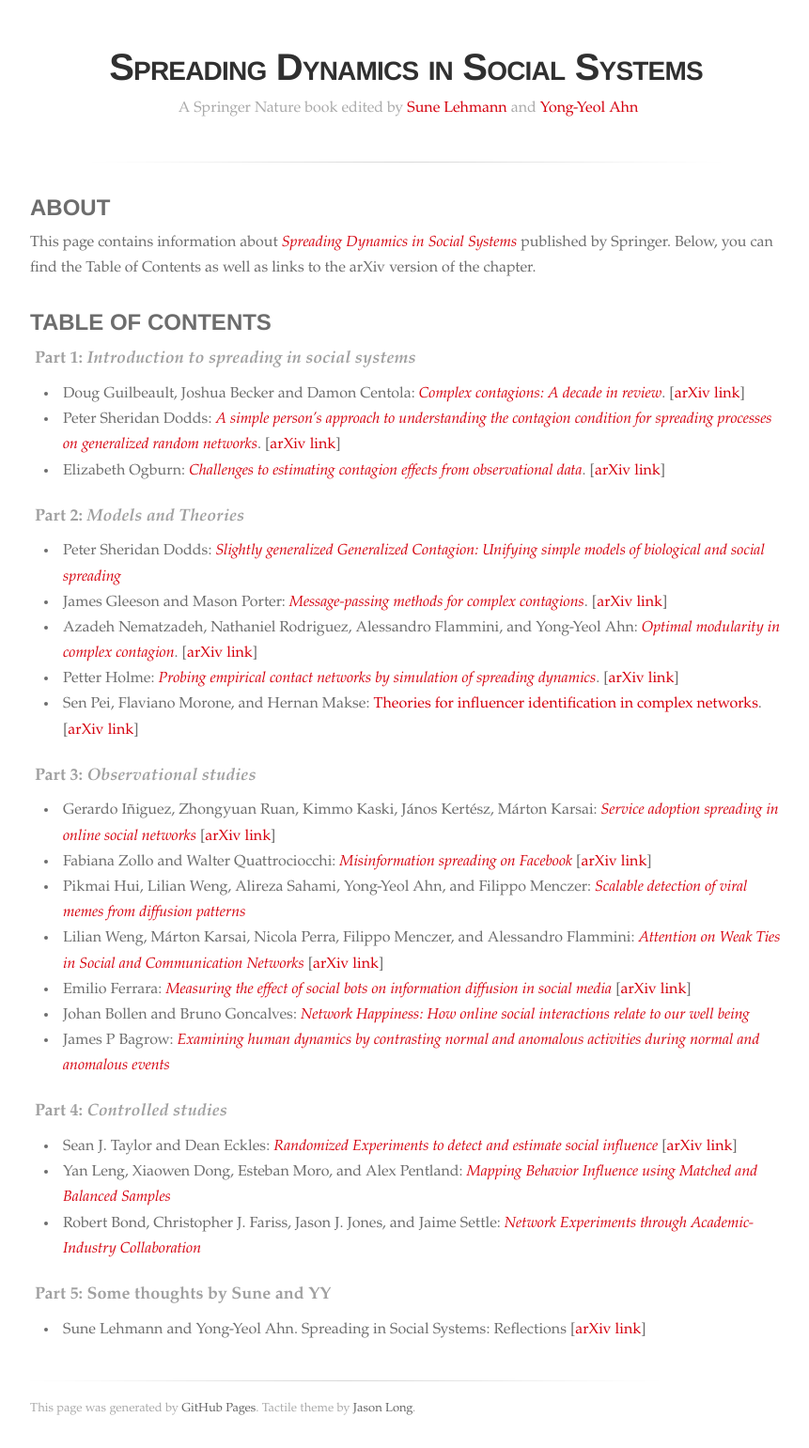
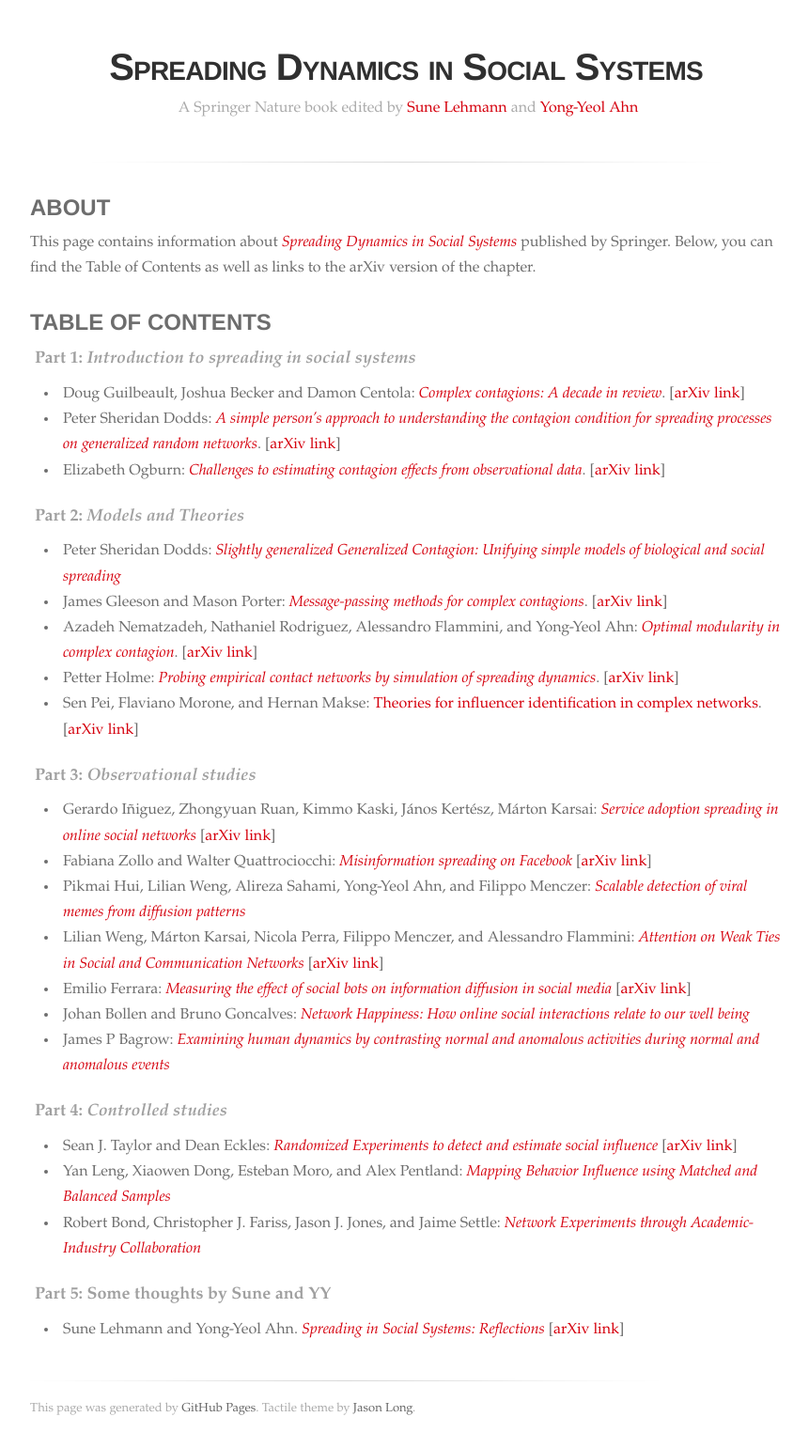
Before and after one commit to socialcontagionbook/socialcontagionbook.github.io, a Jekyll site: the page built from index.md, in a window 1280 px wide. Shown: the whole page at 94% size, without its empty margins (208-1069 px from the left). Built offline with Jekyll 4.4.1, drawn with Linux system fonts in a browser that asks for light colours; some web fonts are replaced; our own code applies the rules of GitHub Pages for plain Markdown files; part of the change alters nothing that is shown.

```diff
--- a/index.md
+++ b/index.md
@@ -34,10 +34,10 @@ This page contains information about [_Spreading Dynamics in Social Systems_](ht
 
 ## **Part 4**: _Controlled studies_
 
-* Sean J. Taylor and Dean Eckles: [_Randomized Experiments to detect and estimate social influence_](#taylor) \[[arXiv link](https://arxiv.org/abs/1709.09636)\]
-* Yan Leng, Xiaowen Dong, Esteban Moro, and Alex Pentland: [_Mapping Behavior Influence using Matched and Balanced Samples_](#pentland)
-* Robert Bond, Christopher J. Fariss, Jason J. Jones, and Jaime Settle: [_Network Experiments through Academic-Industry Collaboration_](#bond)
+* Sean J. Taylor and Dean Eckles: [_Randomized Experiments to detect and estimate social influence_](https://link.springer.com/chapter/10.1007/978-3-319-77332-2_16) \[[arXiv link](https://arxiv.org/abs/1709.09636)\]
+* Yan Leng, Xiaowen Dong, Esteban Moro, and Alex Pentland: [_Mapping Behavior Influence using Matched and Balanced Samples_](https://link.springer.com/chapter/10.1007/978-3-319-77332-2_17)
+* Robert Bond, Christopher J. Fariss, Jason J. Jones, and Jaime Settle: [_Network Experiments through Academic-Industry Collaboration_](https://link.springer.com/chapter/10.1007/978-3-319-77332-2_18)
 
 ## **Part 5**: Some thoughts by Sune and YY
 
-* Sune Lehmann and Yong-Yeol Ahn. Spreading in Social Systems: Reflections \[[arXiv link](https://arxiv.org/abs/1801.02236)\]
+* Sune Lehmann and Yong-Yeol Ahn. [_Spreading in Social Systems: Reflections_](https://link.springer.com/chapter/10.1007/978-3-319-77332-2_19) \[[arXiv link](https://arxiv.org/abs/1801.02236)\]
```
